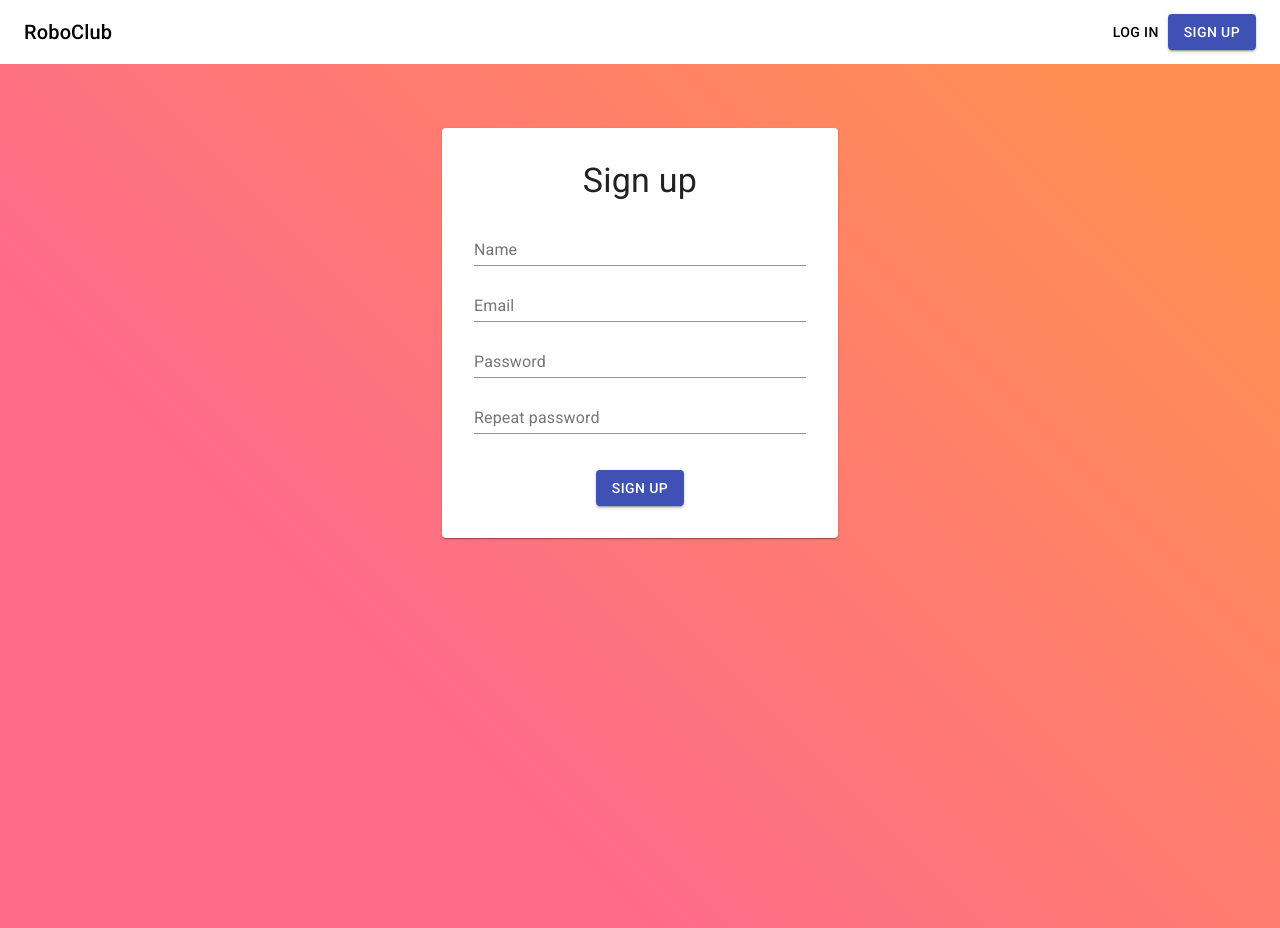
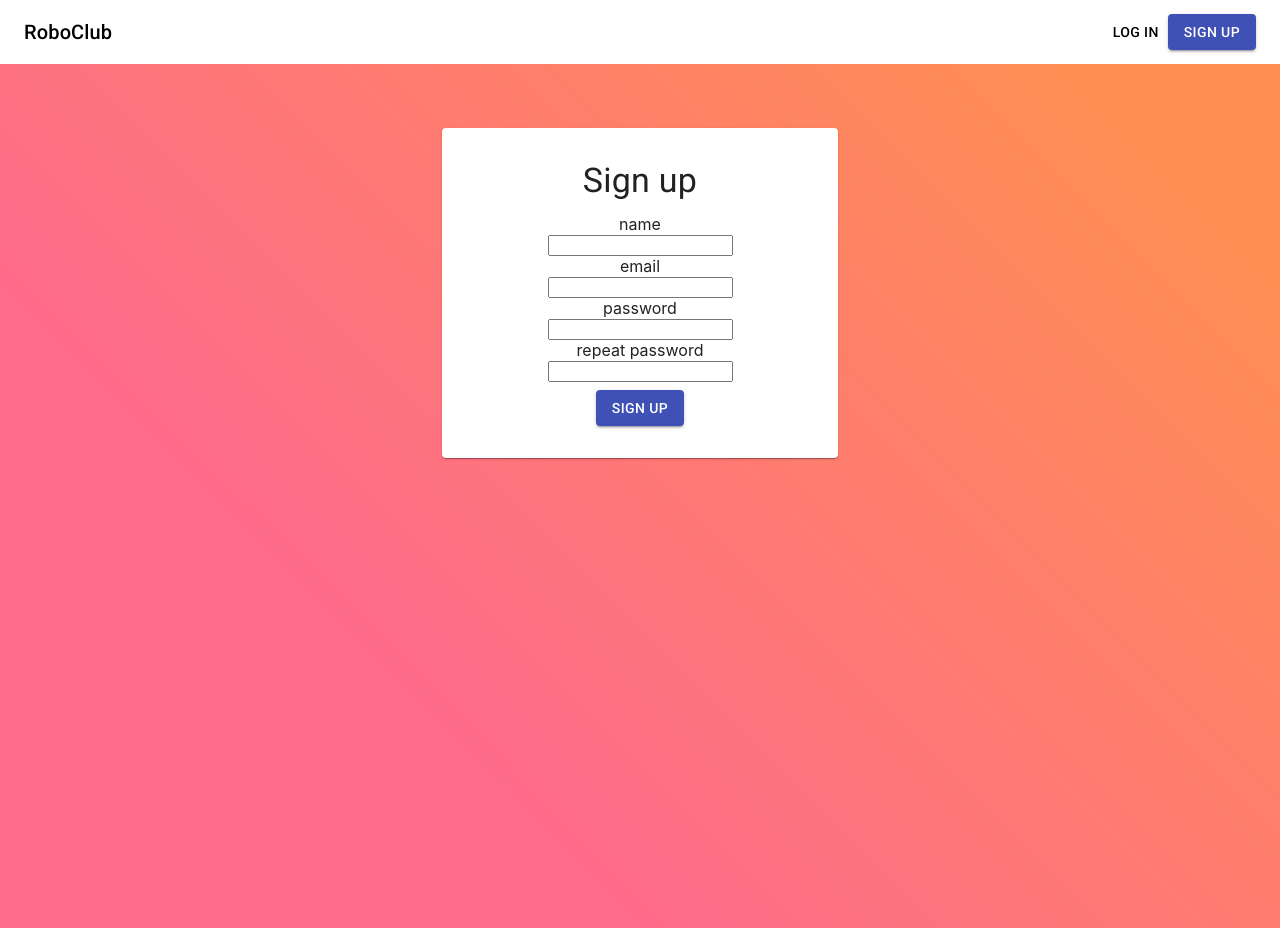
Before and after one commit to igor022/UserCards, a React (Create React App) app: page /auth/signup in a window 1280 px wide. Built offline with nearby package versions, Linux system fonts and the light colour scheme.

Commit message:
add yup/formik validation

```diff
--- a/package.json
+++ b/package.json
@@ -11,16 +11,18 @@
     "@testing-library/user-event": "^7.2.1",
     "axios": "^0.20.0",
     "dotenv": "^8.2.0",
+    "formik": "^2.2.0",
     "material-ui-icons": "^1.0.0-beta.36",
     "react": "^16.13.1",
     "react-aws-s3": "^1.3.0",
     "react-dom": "^16.13.1",
     "react-redux": "^7.2.1",
     "react-router-dom": "^5.2.0",
-    "react-scripts": "3.4.3",
+    "react-scripts": "^3.4.4",
     "redux": "^4.0.5",
     "redux-devtools-extension": "^2.13.8",
-    "redux-thunk": "^2.3.0"
+    "redux-thunk": "^2.3.0",
+    "yup": "^0.29.3"
   },
   "scripts": {
     "start": "react-scripts start",
--- a/src/components/Login.jsx
+++ b/src/components/Login.jsx
@@ -1,12 +1,16 @@
 import axios from 'axios';
 import React, { useState } from 'react';
-import { makeStyles } from '@material-ui/core/styles';
+import { Formik, Form, Field } from 'formik';
+import * as Yup from 'yup';
+
 import TextField from '@material-ui/core/TextField';
 import Button from '@material-ui/core/Button';
 import Container from '@material-ui/core/Container';
 import Typography from '@material-ui/core/Typography';
 import Paper from '@material-ui/core/Paper';
 import Box from '@material-ui/core/Box';
+
+import { makeStyles } from '@material-ui/core/styles';
 
 const useStyles = makeStyles((theme) => ({
   root: {
@@ -27,13 +31,21 @@ const useStyles = makeStyles((theme) => ({
     },
   },
   submit: {
-    margin: theme.spacing(4, 0, 0, 0),
+    margin: theme.spacing(1, 0, 0, 0),
 
   },
   paper: {
     padding: theme.spacing(4),
   }
 }));
+
+
+const LoginSchema = Yup.object().shape({
+  email: Yup.string()
+    .email('Invalid email format'),
+  password: Yup.string()
+    .min(4, 'Should be at least 4 characters long')
+});
 
 const Login = (props) => {
   const classes = useStyles();
@@ -43,17 +55,8 @@ const Login = (props) => {
     password: '',
   });
 
-  const handleChange = (e) => {
-    setFormFields({
-      ...formFields,
-      [e.target.id]: e.target.value,
-    });
-  }
-
-  const handleSubmit = async (e) => {
-    e.preventDefault();
-
-    const { email, password } = formFields;
+  const handleSubmit = async (values) => {
+    const { email, password } = values;
     try {
       const { data } = await axios.post(
         'http://localhost:8080/auth/login/',
@@ -75,6 +78,8 @@ const Login = (props) => {
     }
   }
 
+  const error = { color: 'red', fontSize: '0.75em' };
+
   return (
     <Box className={classes.root}>
       <Container className={classes.container} maxWidth="xs">
@@ -82,14 +87,34 @@ const Login = (props) => {
           <Typography variant="h4" gutterBottom>
             Log in
           </Typography>
-          <form onSubmit={handleSubmit} className={classes.form} autoComplete="off">
-            <TextField onChange={handleChange} type="email" id="email" label="Email" fullWidth/>
-            <TextField onChange={handleChange} type="password" id="password" label="Password" fullWidth/>
-            <Button type="submit" className={classes.submit} variant="contained" color="primary">
-              Log in
-            </Button>
-          </form>
-          </Paper>
+          <Formik
+            initialValues={{
+              email: '',
+              password: '',
+            }}
+            validationSchema={LoginSchema}
+            onSubmit={handleSubmit}
+          >
+            {({ errors, touched }) => (
+              <Form>
+                <div>email</div>
+                <Field name="email" type="email"/>
+                {errors.email && touched.email ? (
+                  <div style={error}>{errors.email}</div>
+                ) : null}
+                <div>password</div>
+                <Field name="password" type="password"/>
+                {errors.password && touched.password ? (
+                  <div style={error}>{errors.password}</div>
+                ) : null}
+                <div></div>
+                <Button type="submit" className={classes.submit} variant="contained" color="primary">
+                  Log in
+                </Button>
+              </Form>
+            )}
+          </Formik>
+        </Paper>
       </Container>
     </Box>
   );
--- a/src/components/Signup.jsx
+++ b/src/components/Signup.jsx
@@ -1,14 +1,16 @@
 import React, { useState } from 'react';
 import { withRouter } from 'react-router-dom';
 import axios from 'axios';
-import { makeStyles } from '@material-ui/core/styles';
+import { Formik, Form, Field } from 'formik';
+import * as Yup from 'yup';
+
 import TextField from '@material-ui/core/TextField';
 import Button from '@material-ui/core/Button';
 import Container from '@material-ui/core/Container';
 import Typography from '@material-ui/core/Typography';
 import Paper from '@material-ui/core/Paper';
 import Box from '@material-ui/core/Box';
-
+import { makeStyles } from '@material-ui/core/styles';
 
 const useStyles = makeStyles((theme) => ({
   root: {
@@ -29,13 +31,28 @@ const useStyles = makeStyles((theme) => ({
     },
   },
   submit: {
-    margin: theme.spacing(4, 0, 0, 0),
+    margin: theme.spacing(1, 0, 0, 0),
 
   },
   paper: {
     padding: theme.spacing(4),
   }
 }));
+
+const SignupSchema = Yup.object().shape({
+  name: Yup.string()
+    .min(1, 'Too short')
+    .required('Required'),
+  email: Yup.string()
+    .email('Invalid email format')
+    .required('Required'),
+  password: Yup.string()
+    .min(4, 'Should be at least 4 characters long')
+    .required('Required'),
+  repeatPassword: Yup.string()
+    .oneOf([Yup.ref('password')], 'Passwords dont match')
+    .required('Required'),
+})
 
 const Signup = (props) => {
   const classes = useStyles();
@@ -47,18 +64,13 @@ const Signup = (props) => {
     repeatPassword: '',
   });
 
-  const handleChange = (e) => {
-    setFormFields({
-      ...formFields,
-      [e.target.id]: e.target.value,
-    });
-  }
+  const error = { color: 'red', fontSize: '0.75em' };
 
-  const handleSubmit = async (e) => {
-    e.preventDefault();
-    const { name, email, password, repeatPassword } = formFields;
+  const handleSubmit = async (values) => {
+    const { name, email, password, repeatPassword } = values;
 
     if (password === repeatPassword) {
+      console.log(values, true);
       const { data } = await axios.post(
         'http://localhost:8080/auth/signup/',
         {
@@ -83,15 +95,45 @@ const Signup = (props) => {
           <Typography variant="h4" gutterBottom>
             Sign up
           </Typography>
-          <form onSubmit={handleSubmit} className={classes.form} autoComplete="off">
-            <TextField onChange={handleChange} type="text" id="name" label="Name" fullWidth />
-            <TextField onChange={handleChange} type="email" id="email" label="Email" fullWidth />
-            <TextField onChange={handleChange} type="password" id="password" label="Password" fullWidth />
-            <TextField onChange={handleChange} type="password" id="repeatPassword" label="Repeat password" fullWidth />
-            <Button type="submit" className={classes.submit} variant="contained" color="primary">
-              Sign up
-            </Button>
-          </form>
+          <Formik
+            initialValues={{
+              name: '',
+              email: '',
+              password: '',
+              repeatPassword: '',
+            }}
+            validationSchema={SignupSchema}
+            onSubmit={handleSubmit}
+          >
+            {({ errors, touched }) => (
+              <Form>
+                <div>name</div>
+                <Field name="name"/>
+                {errors.name && touched.name ? (
+                  <div style={error}>{errors.name}</div>
+                ) : null}
+                <div>email</div>
+                <Field name="email" type="email"/>
+                {errors.email && touched.email ? (
+                  <div style={error}>{errors.email}</div>
+                ) : null}
+                <div>password</div>
+                <Field name="password" type="password"/>
+                {errors.password && touched.password ? (
+                  <div style={error}>{errors.password}</div>
+                ) : null}
+                <div>repeat password</div>
+                <Field name="repeatPassword" type="password"/>
+                {errors.repeatPassword && touched.repeatPassword ? (
+                  <div style={error}>{errors.repeatPassword}</div>
+                ) : null}
+                <div></div>
+                <Button type="submit" className={classes.submit} variant="contained" color="primary">
+                  Sign up
+                </Button>
+              </Form>
+            )}
+          </Formik>
         </Paper>
       </Container>
     </Box>
```
Also changed, not shown: 1 other file (tests, documents, lock files or other folders).
